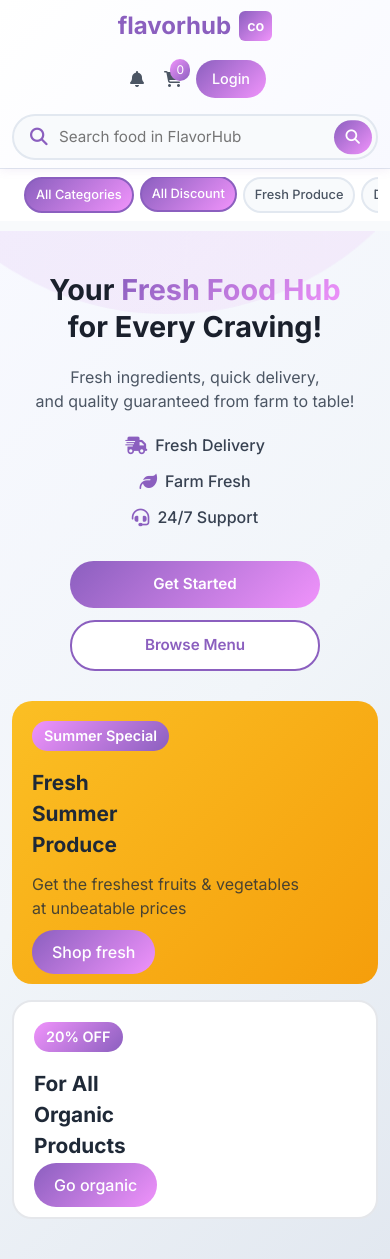
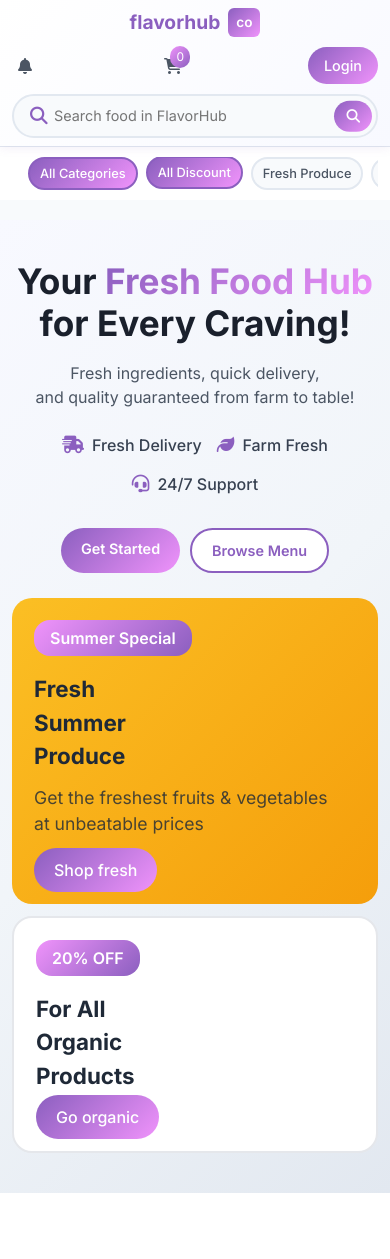
Before and after one commit to csomuah3/REGISTER_SAMPLE, a PHP site: page / in a window 390 px wide. After the commit the page ends 1193 px from the top, so only its background shows below. Run offline with PHP 8.4, Linux system fonts and the light colour scheme.

Commit message:
screen responsiveness

```diff
--- a/index.php
+++ b/index.php
@@ -276,30 +276,75 @@ if ($is_logged_in) {
 			margin-top: 20px;
 			position: relative;
 			overflow: hidden;
+			min-height: 100vh;
 		}
 
-		.hero-section::before {
-			content: '';
+		/* Main Semi-Circle Design (like login page) */
+		.hero-circle {
 			position: absolute;
-			top: -50%;
-			right: -20%;
-			width: 600px;
-			height: 600px;
-			background: linear-gradient(135deg, rgba(139, 95, 191, 0.1), rgba(240, 147, 251, 0.1));
+			right: -450px;
+			top: 50%;
+			transform: translateY(-50%);
+			width: 1200px;
+			height: 1200px;
+			background: linear-gradient(135deg, #8b5fbf, #f093fb);
 			border-radius: 50%;
-			animation: float 6s ease-in-out infinite;
+			display: flex;
+			flex-direction: column;
+			align-items: center;
+			justify-content: center;
+			text-align: center;
+			color: white;
+			z-index: 1;
 		}
 
-		.hero-section::after {
-			content: '';
-			position: absolute;
-			bottom: -50%;
-			left: -20%;
-			width: 500px;
-			height: 500px;
-			background: linear-gradient(135deg, rgba(16, 185, 129, 0.1), rgba(5, 150, 105, 0.1));
-			border-radius: 50%;
-			animation: float 6s ease-in-out infinite reverse;
+		.hero-circle-content {
+			position: relative;
+			z-index: 2;
+			left: -15%;
+		}
+
+		.hero-circle-title {
+			font-size: 4.5rem;
+			font-weight: 700;
+			margin-bottom: 20px;
+			line-height: 0.9;
+		}
+
+		.hero-circle-subtitle {
+			font-size: 1.6rem;
+			opacity: 0.9;
+			max-width: 400px;
+			line-height: 1.5;
+			margin-bottom: 30px;
+		}
+
+		.hero-circle-btn {
+			background: rgba(255, 255, 255, 0.2);
+			color: white;
+			border: 2px solid rgba(255, 255, 255, 0.3);
+			padding: 16px 32px;
+			border-radius: 25px;
+			text-decoration: none;
+			font-weight: 500;
+			transition: all 0.3s ease;
+			display: inline-flex;
+			align-items: center;
+			gap: 12px;
+			font-size: 1.1rem;
+		}
+
+		.hero-circle-btn:hover {
+			background: rgba(255, 255, 255, 0.3);
+			transform: translateY(-2px);
+			color: white;
+		}
+
+		/* Main Content Container */
+		.hero-main-content {
+			position: relative;
+			z-index: 10;
+			max-width: 50%;
 		}
 
 		@keyframes float {
@@ -524,69 +569,45 @@ if ($is_logged_in) {
 			transform: translateY(-2px);
 		}
 
-		/* Mobile Responsiveness */
+		/* Mobile Responsiveness - Maintaining desktop layout proportions */
 		@media (max-width: 768px) {
 			.main-header {
-				position: relative;
+				padding: 10px 0;
 			}
 
 			.header-container {
-				flex-direction: column;
-				gap: 16px;
-				position: relative;
-			}
-
-			.header-actions {
 				flex-wrap: wrap;
-				justify-content: center;
 				gap: 12px;
 			}
 
 			.search-container {
-				order: 2;
-				max-width: none;
-				width: 100%;
+				flex: 1;
+				min-width: 300px;
+			}
+
+			.header-actions {
+				gap: 10px;
 			}
 
 			.logo {
-				font-size: 1.5rem;
+				font-size: 1.4rem;
 			}
 
 			.logo .co {
-				font-size: 0.9rem;
+				font-size: 0.85rem;
 			}
 
-			.hero-section {
-				padding: 40px 0;
-				margin-top: 10px;
+			.search-input {
+				padding: 10px 16px 10px 45px;
+				font-size: 0.95rem;
 			}
 
-			.hero-title {
-				font-size: 2.2rem;
-				text-align: center;
-				margin-bottom: 20px;
+			.search-btn {
+				padding: 6px 14px;
 			}
 
-			.hero-subtitle {
-				text-align: center;
-				font-size: 1.1rem;
-				margin-bottom: 20px;
-			}
-
-			.hero-features {
-				justify-content: center;
-				text-align: center;
-			}
-
-			.promo-cards {
-				flex-direction: column;
-				gap: 16px;
-				margin-top: 30px;
-			}
-
-			.category-list {
-				padding: 0 16px;
-				justify-content: flex-start;
+			.category-nav {
+				padding: 10px 0;
 			}
 
 			.category-item {
@@ -594,146 +615,161 @@ if ($is_logged_in) {
 				padding: 6px 12px;
 			}
 
-			.cta-buttons {
-				justify-content: center;
-				gap: 12px;
+			.hero-section {
+				padding: 50px 0;
+				min-height: 85vh;
+			}
+
+			.hero-title {
+				font-size: 2.8rem;
+			}
+
+			.hero-subtitle {
+				font-size: 1.15rem;
+			}
+
+			.hero-features {
+				gap: 20px;
 			}
 
 			.cta-primary,
 			.cta-secondary {
-				padding: 12px 20px;
-				font-size: 0.95rem;
+				padding: 12px 24px;
+				font-size: 1rem;
+			}
+
+			.promo-cards {
+				gap: 15px;
+				margin-top: 35px;
+			}
+
+			.promo-card {
+				padding: 28px;
+				min-height: 240px;
 			}
 
 			.admin-panel {
-				padding: 30px 20px;
-				margin: 40px 0;
+				padding: 35px 25px;
+				margin: 50px 0;
 			}
 
 			.admin-panel h3 {
-				font-size: 1.8rem;
+				font-size: 2rem;
+			}
+
+			.admin-panel p {
+				font-size: 1.6rem;
+			}
+
+			.container {
+				padding-left: 15px;
+				padding-right: 15px;
+			}
+		}
+
+		@media (max-width: 480px) {
+			.main-header {
+				padding: 8px 0;
+			}
+
+			.header-container {
+				flex-direction: column;
+				gap: 10px;
+			}
+
+			.search-container {
+				order: 2;
+				width: 100%;
+				min-width: auto;
+			}
+
+			.header-actions {
+				order: 1;
+				justify-content: space-between;
+				width: 100%;
+			}
+
+			.logo {
+				font-size: 1.2rem;
+			}
+
+			.search-input {
+				padding: 9px 14px 9px 40px;
+				font-size: 0.9rem;
+			}
+
+			.search-btn {
+				padding: 5px 12px;
+				font-size: 0.85rem;
+			}
+
+			.category-item {
+				font-size: 0.8rem;
+				padding: 5px 10px;
+			}
+
+			.hero-section {
+				padding: 40px 0;
+				min-height: 80vh;
+			}
+
+			.hero-title {
+				font-size: 2.2rem;
+				text-align: center;
+			}
+
+			.hero-subtitle {
+				font-size: 1rem;
+				text-align: center;
+			}
+
+			.hero-features {
+				justify-content: center;
+				gap: 15px;
+			}
+
+			.cta-buttons {
+				justify-content: center;
+				gap: 10px;
+			}
+
+			.cta-primary,
+			.cta-secondary {
+				padding: 10px 20px;
+				font-size: 0.9rem;
+			}
+
+			.promo-cards {
+				flex-direction: column;
+				gap: 12px;
+				margin-top: 25px;
+			}
+
+			.promo-card {
+				padding: 22px;
+				min-height: 200px;
+			}
+
+			.promo-title {
+				font-size: 1.4rem;
+			}
+
+			.admin-panel {
+				padding: 25px 20px;
+				margin: 35px 0;
+			}
+
+			.admin-panel h3 {
+				font-size: 1.7rem;
 			}
 
 			.admin-panel p {
 				font-size: 1.3rem;
 			}
 
-			.promo-card {
-				padding: 24px;
-				min-height: 200px;
-			}
-
-			.promo-title {
-				font-size: 1.5rem;
-			}
-
-			.promo-subtitle {
+			.admin-btn {
+				padding: 12px 28px;
 				font-size: 1rem;
-			}
-
-			.container {
-				padding-left: 16px;
-				padding-right: 16px;
-			}
-		}
-
-		@media (max-width: 480px) {
-			.hero-title {
-				font-size: 1.8rem;
-				line-height: 1.3;
-			}
-
-			.hero-subtitle {
-				font-size: 1rem;
-			}
-
-			.hero-features {
-				flex-direction: column;
-				gap: 12px;
-				align-items: center;
-			}
-
-			.feature-item {
-				justify-content: center;
-			}
-
-			.category-nav {
-				top: auto;
-				position: relative;
-				padding: 8px 0;
-			}
-
-			.category-list {
-				gap: 6px;
-				padding: 0 12px;
-			}
-
-			.category-item {
-				font-size: 0.8rem;
-				padding: 6px 10px;
-				min-width: auto;
-			}
-
-			.admin-panel h3 {
-				font-size: 1.5rem;
-			}
-
-			.admin-panel p {
-				font-size: 1.1rem;
-			}
-
-			.admin-btn {
-				padding: 12px 24px;
-				font-size: 1rem;
-			}
-
-			.cta-buttons {
-				flex-direction: column;
-				align-items: center;
-			}
-
-			.cta-primary,
-			.cta-secondary {
-				width: 100%;
-				max-width: 250px;
-				text-align: center;
-			}
-
-			.promo-card {
-				padding: 20px;
-				min-height: 180px;
-			}
-
-			.promo-title {
-				font-size: 1.3rem;
-			}
-
-			.promo-badge {
-				font-size: 0.9rem;
-				padding: 4px 12px;
-			}
-
-			.search-input {
-				font-size: 0.95rem;
-				padding: 10px 16px 10px 45px;
-			}
-
-			.search-btn {
-				padding: 6px 12px;
-				font-size: 0.9rem;
-			}
-
-			.main-header {
-				padding: 8px 0;
-			}
-
-			.container {
-				padding-left: 12px;
-				padding-right: 12px;
-			}
-
-			.header-actions {
-				gap: 8px;
 			}
 
 			.header-icon {
```
Also changed, not shown: other parts of index.php (+46 -26 lines), login/login.php (+78 -45 lines), login/register.php (+87 -43 lines).
